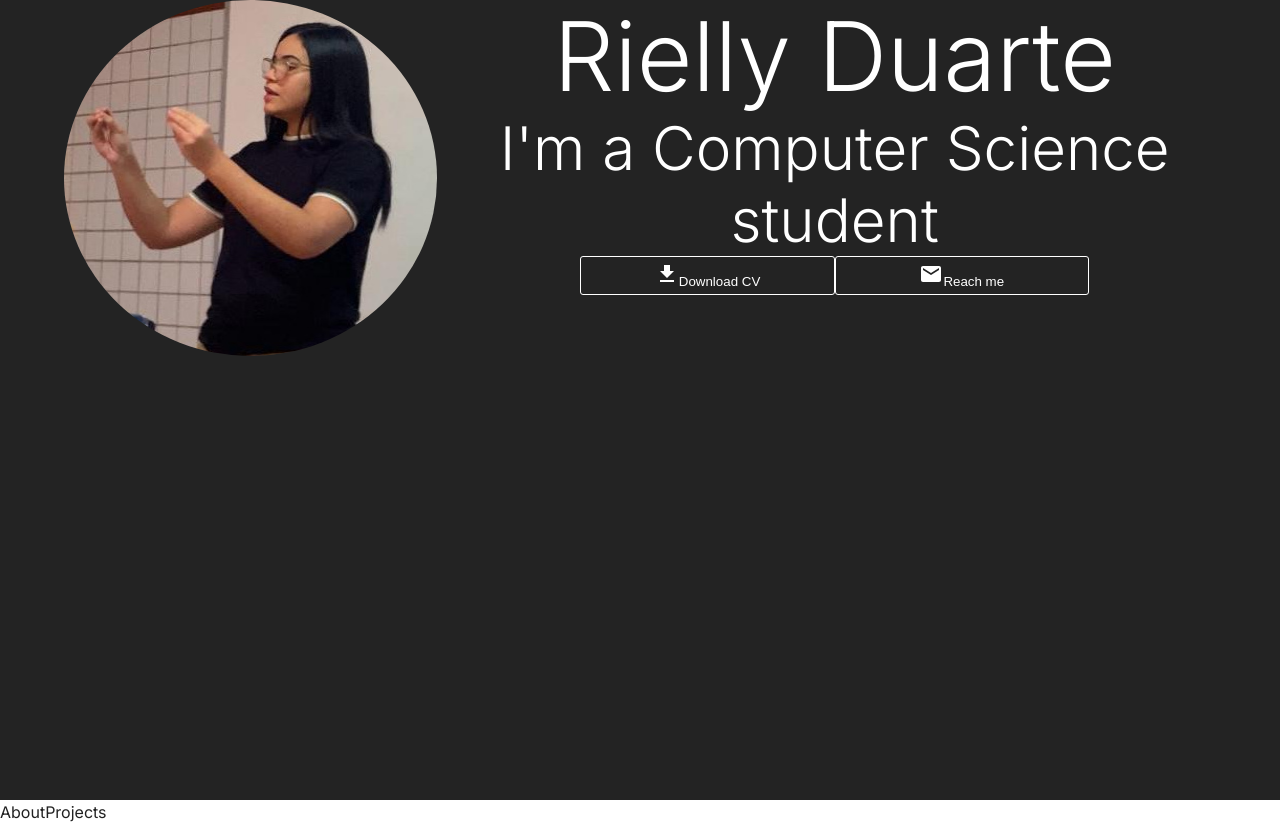
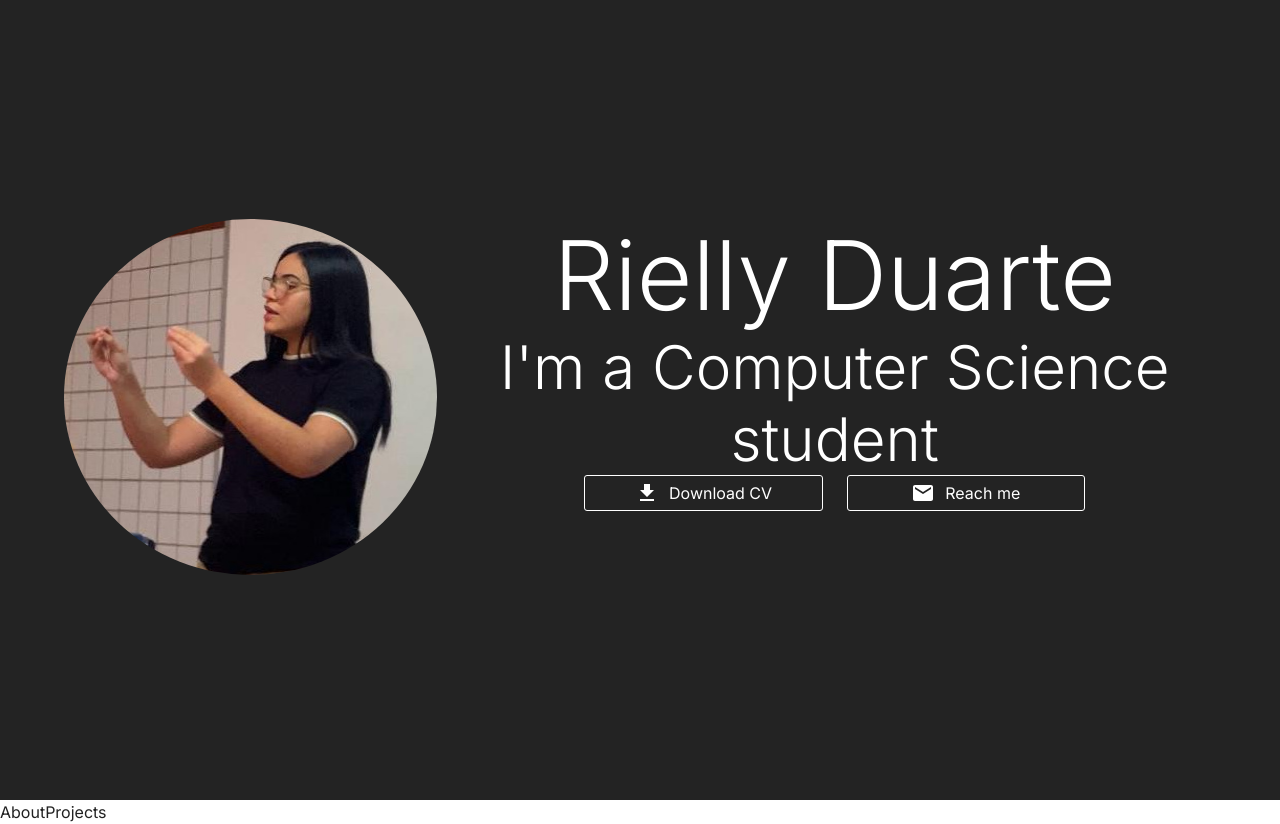
Before and after one commit to rluizaduarte/Portfolio-RD, a Next.js app in the folder portfolio/: page / in a window 1280 px wide. Built offline with nearby package versions, Linux system fonts and the light colour scheme; what @mui/material-nextjs would draw is missing.

Commit message:
styled button

```diff
--- a/portfolio/app/components/Hero.tsx
+++ b/portfolio/app/components/Hero.tsx
@@ -14,6 +14,9 @@ export default function Hero() {
   const StyledHero = styled("div")(() => ({
     height: "100vh",
     backgroundColor: theme.palette.primary.main,
+    display: "flex",
+    alignItems: "center",
+    justifyContent: "center",
   }))
 
   const StyledImg = styled(Image)(() => ({
@@ -32,15 +35,21 @@ export default function Hero() {
             <Grid size={8}>
               <Typography variant="h1" sx={{ textAlign: "center", color:"primary.contrastText" }}>Rielly Duarte</Typography>
               <Typography variant="h2" sx={{ textAlign: "center", color:"primary.contrastText" }}>I'm a Computer Science student</Typography>
-              <Grid container sx={{display: "flex", justifyContent:"center"}}>
+              <Grid container sx={{display: "flex", justifyContent:"center"}} spacing={3}>
                 <Grid size={4} sx={{display: "flex", justifyContent:"center"}}>
                   {StyledButton(<>
-                      <DownloadIcon />Download CV
+                      <DownloadIcon />
+                      <Typography>
+                        Download CV
+                      </Typography>
                   </>,)}
                 </Grid>
                 <Grid size={4} sx={{display: "flex", justifyContent:"center"}}>
                   {StyledButton(<>
-                    <EmailIcon/>Reach me
+                    <EmailIcon/>
+                    <Typography>
+                      Reach me
+                    </Typography>
                   </>,)}
                 </Grid>
               </Grid>
--- a/portfolio/app/components/StyledButton.tsx
+++ b/portfolio/app/components/StyledButton.tsx
@@ -7,6 +7,10 @@ export default function CustomButton(children: React.ReactNode) {
         borderRadius: "3px",
         padding: "5px 15px",
         width: "100%",
+        display: "inline-flex",
+        alignItems: "center",
+        justifyContent: "center",
+        gap: "10px",
         color: theme.palette.primary.contrastText,
         "&:hover": {
             backgroundColor: theme.palette.secondary.light,
```
